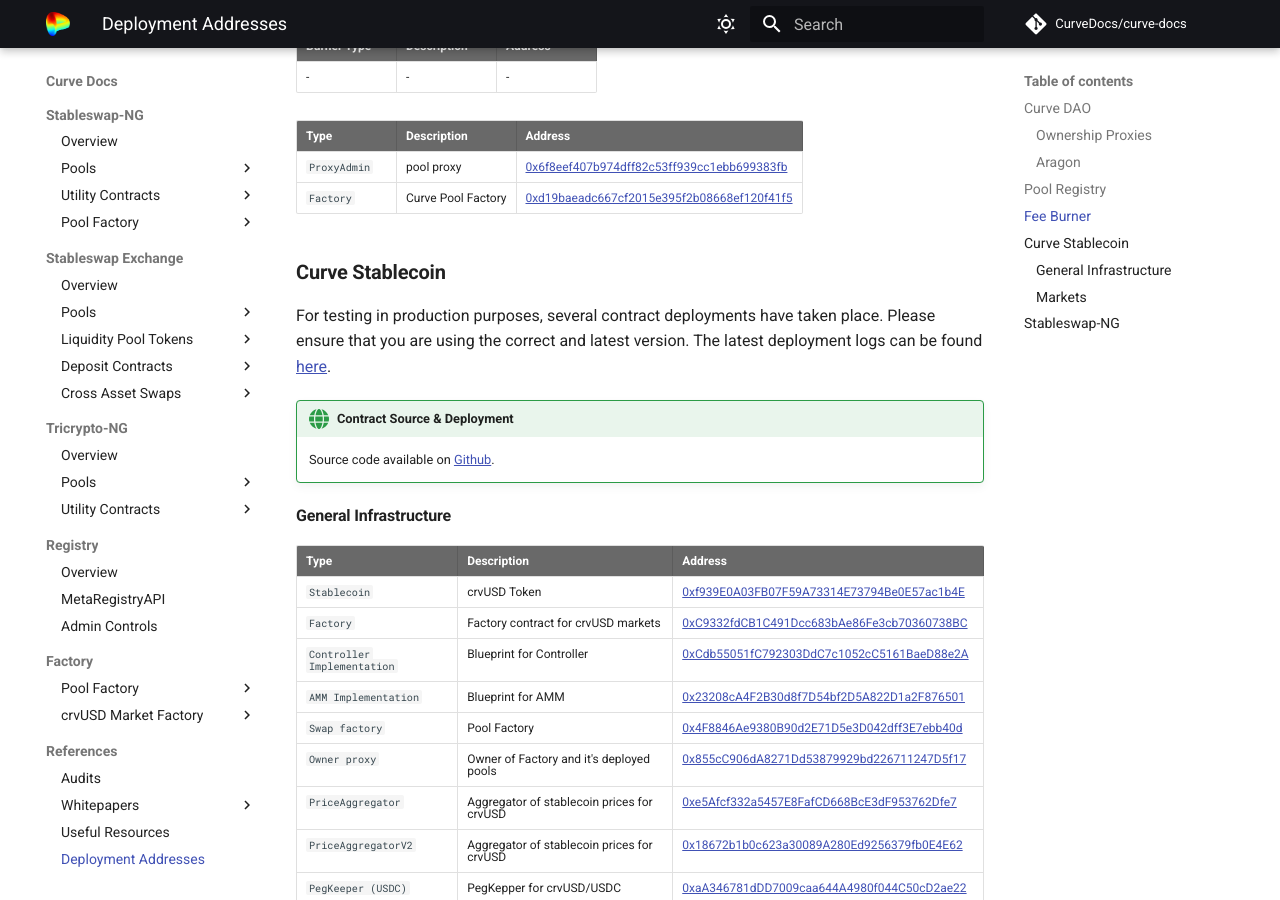
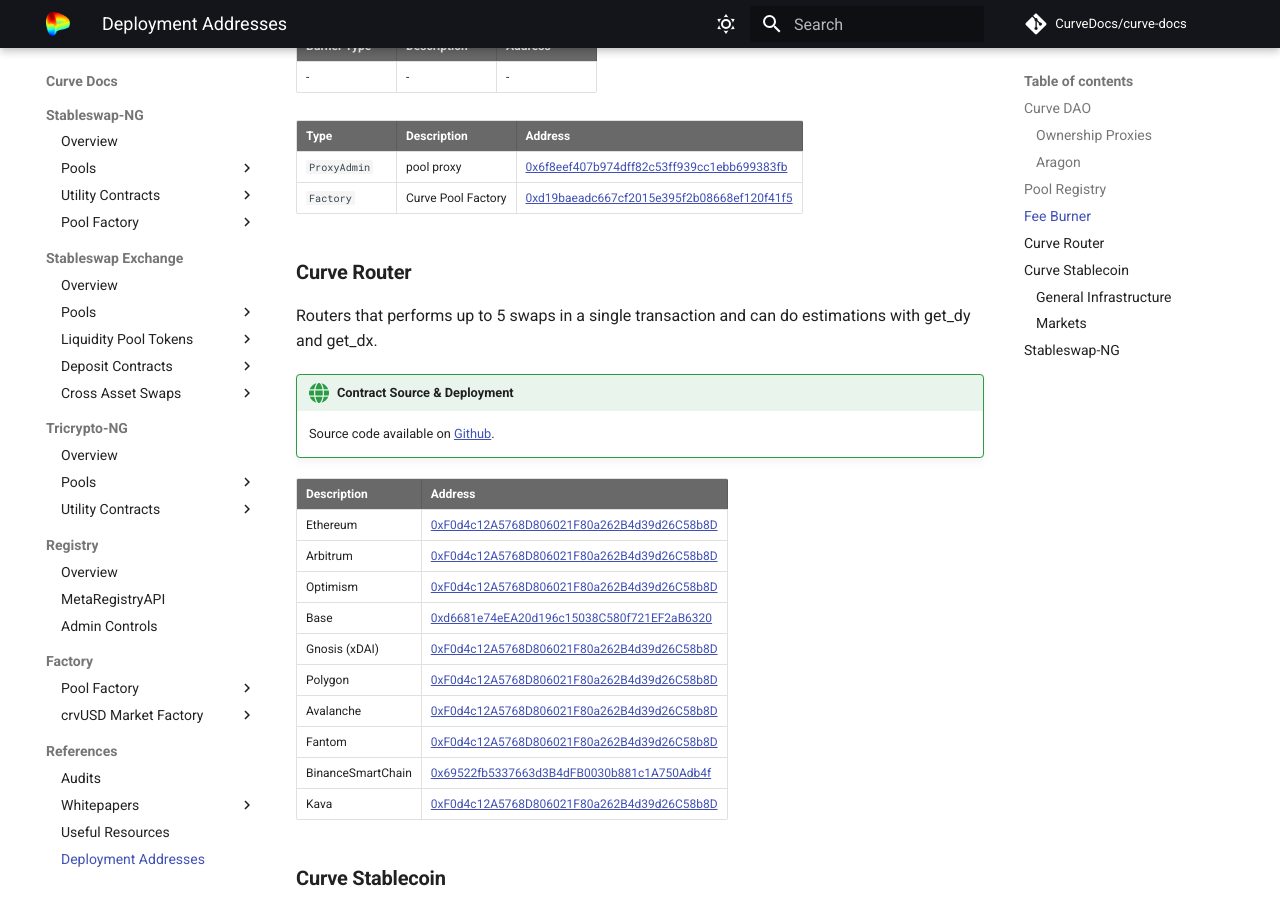
Before and after one commit to CurveDocs/curve-docs, an MkDocs documentation site: the page built from docs/references/deployed-contracts.md, in a window 1280 px wide and 900 px high, scrolled down 6227 px. Built offline with MkDocs 1.6.1 and Material for MkDocs 9.7.7, drawn with Linux system fonts in a browser that asks for light colours; comment, search, counter and statistics services are not loaded.

Commit message:
deployed router-ng

```diff
--- a/docs/references/deployed-contracts.md
+++ b/docs/references/deployed-contracts.md
@@ -245,6 +245,26 @@
 |`ProxyAdmin`|pool proxy|[0x6f8eef407b974dff82c53ff939cc1ebb699383fb](https://gnosisscan.io/address/0x6f8eef407b974dff82c53ff939cc1ebb699383fb#code)|
 |`Factory`|Curve Pool Factory|[0xd19baeadc667cf2015e395f2b08668ef120f41f5](https://gnosisscan.io/address/0xd19baeadc667cf2015e395f2b08668ef120f41f5#code)|
 
+
+## **Curve Router**
+
+Routers that performs up to 5 swaps in a single transaction and can do estimations with get_dy and get_dx.
+
+!!!deploy "Contract Source & Deployment"
+    Source code available on [Github](https://github.com/curvefi/curve-router-ng/tree/master/contracts).
+
+| Description | Address  |
+| -------|-------|
+| Ethereum | [0xF0d4c12A5768D806021F80a262B4d39d26C58b8D](https://etherscan.io/address/0xF0d4c12A5768D806021F80a262B4d39d26C58b8D#code) |
+| Arbitrum | [0xF0d4c12A5768D806021F80a262B4d39d26C58b8D](https://arbiscan.io/address/0xF0d4c12A5768D806021F80a262B4d39d26C58b8D#code) |
+| Optimism | [0xF0d4c12A5768D806021F80a262B4d39d26C58b8D](https://optimistic.etherscan.io/address/0xF0d4c12A5768D806021F80a262B4d39d26C58b8D#code) |
+| Base | [0xd6681e74eEA20d196c15038C580f721EF2aB6320](https://basescan.org/address/0xd6681e74eEA20d196c15038C580f721EF2aB6320#code) |
+| Gnosis (xDAI) | [0xF0d4c12A5768D806021F80a262B4d39d26C58b8D](https://gnosisscan.io/address/0xF0d4c12A5768D806021F80a262B4d39d26C58b8D#code) |
+| Polygon | [0xF0d4c12A5768D806021F80a262B4d39d26C58b8D](https://polygonscan.com/address/0xF0d4c12A5768D806021F80a262B4d39d26C58b8D#code) |
+| Avalanche | [0xF0d4c12A5768D806021F80a262B4d39d26C58b8D](https://snowtrace.io/address/0xF0d4c12A5768D806021F80a262B4d39d26C58b8D#code) |
+| Fantom | [0xF0d4c12A5768D806021F80a262B4d39d26C58b8D](https://ftmscan.com/address/0xF0d4c12A5768D806021F80a262B4d39d26C58b8D#code) |
+| BinanceSmartChain | [0x69522fb5337663d3B4dFB0030b881c1A750Adb4f](https://bscscan.com/address/0x69522fb5337663d3B4dFB0030b881c1A750Adb4f#code) |
+| Kava | [0xF0d4c12A5768D806021F80a262B4d39d26C58b8D](https://kavascan.com/address/0xF0d4c12A5768D806021F80a262B4d39d26C58b8D/contracts#address-tabs) |
 
 
 ## **Curve Stablecoin**
```
